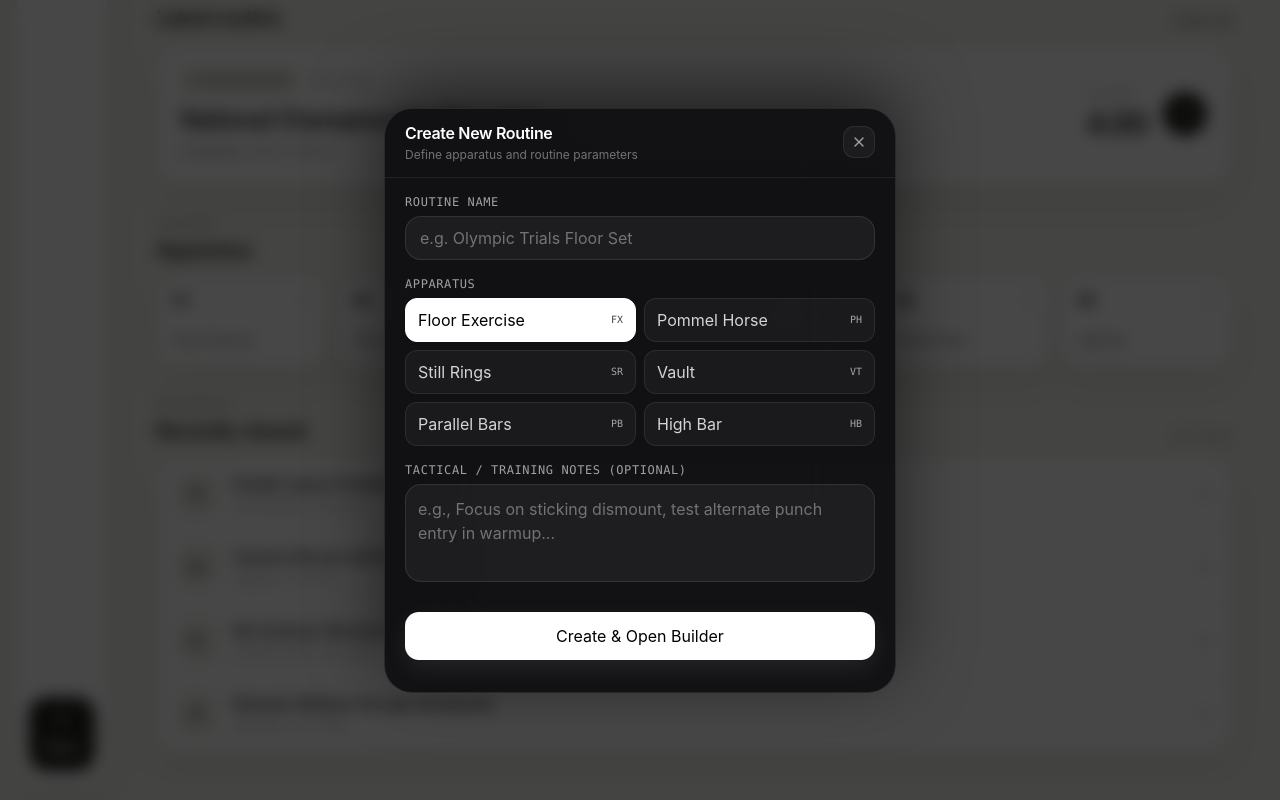
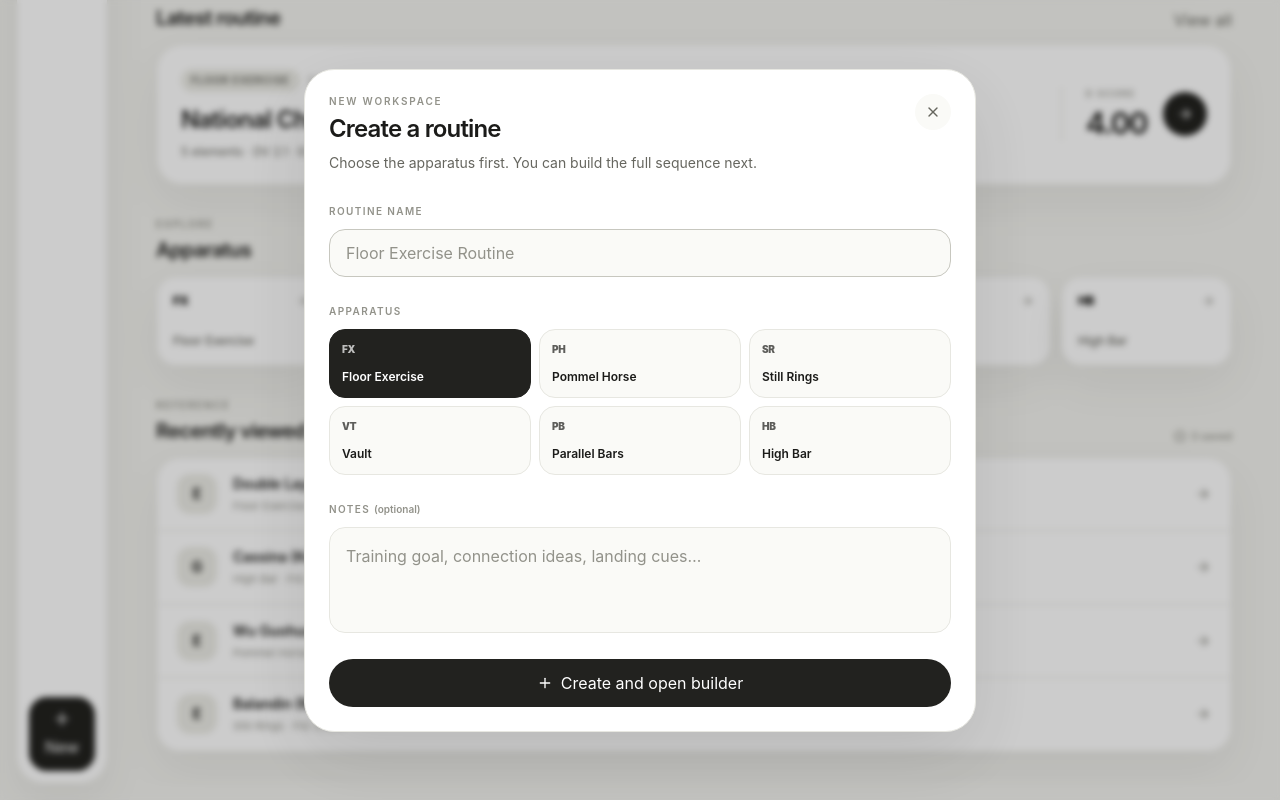
Before and after one commit to Necros-x/routnr, a Next.js app: page / in a window 1280 px wide. Both pictures are taken after a click on the button "New". Shown: the part 550-1350 px from the top of the page. Built offline with nearby package versions, Linux system fonts and the light colour scheme.

Commit message:
ui: rebuild create routine modal

```diff
--- a/src/screens/CreateRoutineModal.tsx
+++ b/src/screens/CreateRoutineModal.tsx
@@ -1,7 +1,6 @@
-import React, { useState } from 'react';
+import React, { useEffect, useState } from 'react';
+import { Plus, X } from 'lucide-react';
 import { useGymnasticsStore } from '../hooks/useGymnasticsStore';
-import { ModalSheet } from '../components/ui/ModalSheet';
-import { PillButton } from '../components/ui/PillButton';
 import { ALL_APPARATUS } from '../data/mockSkills';
 import { Apparatus } from '../types/gymnastics';
 
@@ -17,90 +16,112 @@ export const CreateRoutineModal: React.FC = () => {
   const [selectedApparatus, setSelectedApparatus] = useState<Apparatus>('Floor Exercise');
   const [notes, setNotes] = useState('');
 
-  const handleCreate = (e: React.FormEvent) => {
-    e.preventDefault();
+  useEffect(() => {
+    if (!isCreateRoutineModalOpen) return;
+    const previous = document.body.style.overflow;
+    document.body.style.overflow = 'hidden';
+    const onKeyDown = (event: KeyboardEvent) => {
+      if (event.key === 'Escape') setCreateRoutineModalOpen(false);
+    };
+    window.addEventListener('keydown', onKeyDown);
+    return () => {
+      document.body.style.overflow = previous;
+      window.removeEventListener('keydown', onKeyDown);
+    };
+  }, [isCreateRoutineModalOpen, setCreateRoutineModalOpen]);
+
+  if (!isCreateRoutineModalOpen) return null;
+
+  const handleCreate = (event: React.FormEvent) => {
+    event.preventDefault();
     const newId = createRoutine(
-      name.trim() || `${selectedApparatus} Competition Routine`,
+      name.trim() || `${selectedApparatus} Routine`,
       selectedApparatus,
       notes.trim()
     );
+    setName('');
+    setNotes('');
     setCreateRoutineModalOpen(false);
     openRoutineInBuilder(newId);
-    // Reset form
-    setName('');
-    setNotes('');
   };
 
   return (
-    <ModalSheet
-      isOpen={isCreateRoutineModalOpen}
-      onClose={() => setCreateRoutineModalOpen(false)}
-      title="Create New Routine"
-      subtitle="Define apparatus and routine parameters"
+    <div className="fixed inset-0 z-[80] flex items-end justify-center bg-black/20 p-0 backdrop-blur-[3px] sm:items-center sm:p-5" onMouseDown={() => setCreateRoutineModalOpen(false)}>
+      <div
+        role="dialog"
+        aria-modal="true"
+        aria-label="Create routine"
+        onMouseDown={(event) => event.stopPropagation()}
+        className="max-h-[92vh] w-full overflow-y-auto rounded-t-[30px] border border-[var(--border-subtle)] bg-white p-5 shadow-[var(--shadow-float)] sm:max-w-2xl sm:rounded-[30px] sm:p-6"
       >
-      <form onSubmit={handleCreate} className="space-y-4 pb-4">
-        {/* Routine Name */}
+        <div className="flex items-start justify-between gap-4">
           <div>
-          <label className="text-xs font-mono uppercase tracking-wider text-neutral-400 block mb-1.5">
-            Routine Name
-          </label>
+            <p className="text-[10px] font-semibold uppercase tracking-[0.18em] text-[var(--text-tertiary)]">New workspace</p>
+            <h2 className="font-display mt-1 text-2xl font-semibold">Create a routine</h2>
+            <p className="mt-2 text-sm text-[var(--text-secondary)]">Choose the apparatus first. You can build the full sequence next.</p>
+          </div>
+          <button
+            type="button"
+            onClick={() => setCreateRoutineModalOpen(false)}
+            className="flex h-9 w-9 shrink-0 items-center justify-center rounded-full bg-[var(--surface-soft)] text-[var(--text-secondary)] hover:text-[var(--text-primary)]"
+            aria-label="Close"
+          >
+            <X className="h-4 w-4" />
+          </button>
+        </div>
+
+        <form onSubmit={handleCreate} className="mt-6 space-y-5">
+          <div>
+            <label className="text-[10px] font-semibold uppercase tracking-[0.14em] text-[var(--text-tertiary)]">Routine name</label>
             <input
-            type="text"
               value={name}
-            onChange={(e) => setName(e.target.value)}
-            placeholder="e.g. Olympic Trials Floor Set"
-            className="w-full h-11 px-3.5 rounded-2xl bg-white/[0.05] border border-white/[0.1] text-sm text-white placeholder:text-neutral-500 focus:outline-none focus:border-white/40 focus:ring-1 focus:ring-white/20"
+              onChange={(event) => setName(event.target.value)}
+              placeholder={`${selectedApparatus} Routine`}
+              autoFocus
+              className="mt-2 h-12 w-full rounded-[16px] border border-[var(--border-subtle)] bg-[var(--surface-soft)] px-4 text-sm outline-none transition-colors placeholder:text-[var(--text-tertiary)] focus:border-[var(--border-strong)]"
             />
           </div>
 
-        {/* Apparatus Selector */}
           <div>
-          <label className="text-xs font-mono uppercase tracking-wider text-neutral-400 block mb-1.5">
-            Apparatus
-          </label>
-          <div className="grid grid-cols-2 gap-2">
-            {ALL_APPARATUS.map((app) => {
-              const isSelected = selectedApparatus === app.name;
+            <label className="text-[10px] font-semibold uppercase tracking-[0.14em] text-[var(--text-tertiary)]">Apparatus</label>
+            <div className="mt-2 grid grid-cols-2 gap-2 sm:grid-cols-3">
+              {ALL_APPARATUS.map((item) => {
+                const selected = selectedApparatus === item.name;
                 return (
                   <button
-                  key={app.name}
+                    key={item.name}
                     type="button"
-                  onClick={() => setSelectedApparatus(app.name as Apparatus)}
-                  className={`h-11 px-3 rounded-xl border flex items-center justify-between text-xs transition-all cursor-pointer ${
-                    isSelected
-                      ? 'bg-white text-black font-semibold border-white shadow-sm'
-                      : 'bg-white/[0.04] text-neutral-300 border-white/[0.08] hover:bg-white/[0.08] hover:text-white'
-                  }`}
+                    onClick={() => setSelectedApparatus(item.name as Apparatus)}
+                    className={`rounded-[16px] border p-3 text-left transition-colors ${selected ? 'border-[var(--accent)] bg-[var(--accent)] text-white' : 'border-[var(--border-subtle)] bg-[var(--surface-soft)] text-[var(--text-primary)] hover:border-[var(--border-medium)]'}`}
                   >
-                  <span>{app.name}</span>
-                  <span className="font-mono text-[10px] opacity-75">{app.code}</span>
+                    <span className="block text-[10px] font-black tracking-[-0.03em] opacity-70">{item.code}</span>
+                    <span className="mt-3 block text-xs font-semibold">{item.name}</span>
                   </button>
                 );
               })}
             </div>
           </div>
 
-        {/* Coaching Notes */}
           <div>
-          <label className="text-xs font-mono uppercase tracking-wider text-neutral-400 block mb-1.5">
-            Tactical / Training Notes (Optional)
-          </label>
+            <label className="text-[10px] font-semibold uppercase tracking-[0.14em] text-[var(--text-tertiary)]">Notes <span className="normal-case tracking-normal">(optional)</span></label>
             <textarea
               value={notes}
-            onChange={(e) => setNotes(e.target.value)}
+              onChange={(event) => setNotes(event.target.value)}
               rows={3}
-            placeholder="e.g., Focus on sticking dismount, test alternate punch entry in warmup..."
-            className="w-full p-3 rounded-2xl bg-white/[0.05] border border-white/[0.1] text-sm text-white placeholder:text-neutral-500 focus:outline-none focus:border-white/40 focus:ring-1 focus:ring-white/20 resize-none"
+              placeholder="Training goal, connection ideas, landing cues…"
+              className="mt-2 w-full resize-none rounded-[16px] border border-[var(--border-subtle)] bg-[var(--surface-soft)] p-4 text-sm leading-6 outline-none transition-colors placeholder:text-[var(--text-tertiary)] focus:border-[var(--border-strong)]"
             />
           </div>
 
-        {/* Submit */}
-        <div className="pt-2">
-          <PillButton type="submit" variant="primary" fullWidth size="lg">
-            Create & Open Builder
-          </PillButton>
+          <button
+            type="submit"
+            className="inline-flex h-12 w-full items-center justify-center gap-2 rounded-full bg-[var(--accent)] px-5 text-sm font-semibold text-white transition-transform hover:-translate-y-0.5"
+          >
+            <Plus className="h-4 w-4" />
+            Create and open builder
+          </button>
+        </form>
       </div>
-      </form>
-    </ModalSheet>
+    </div>
   );
 };
```
Lines whose indentation alone changed are shown as unchanged.
